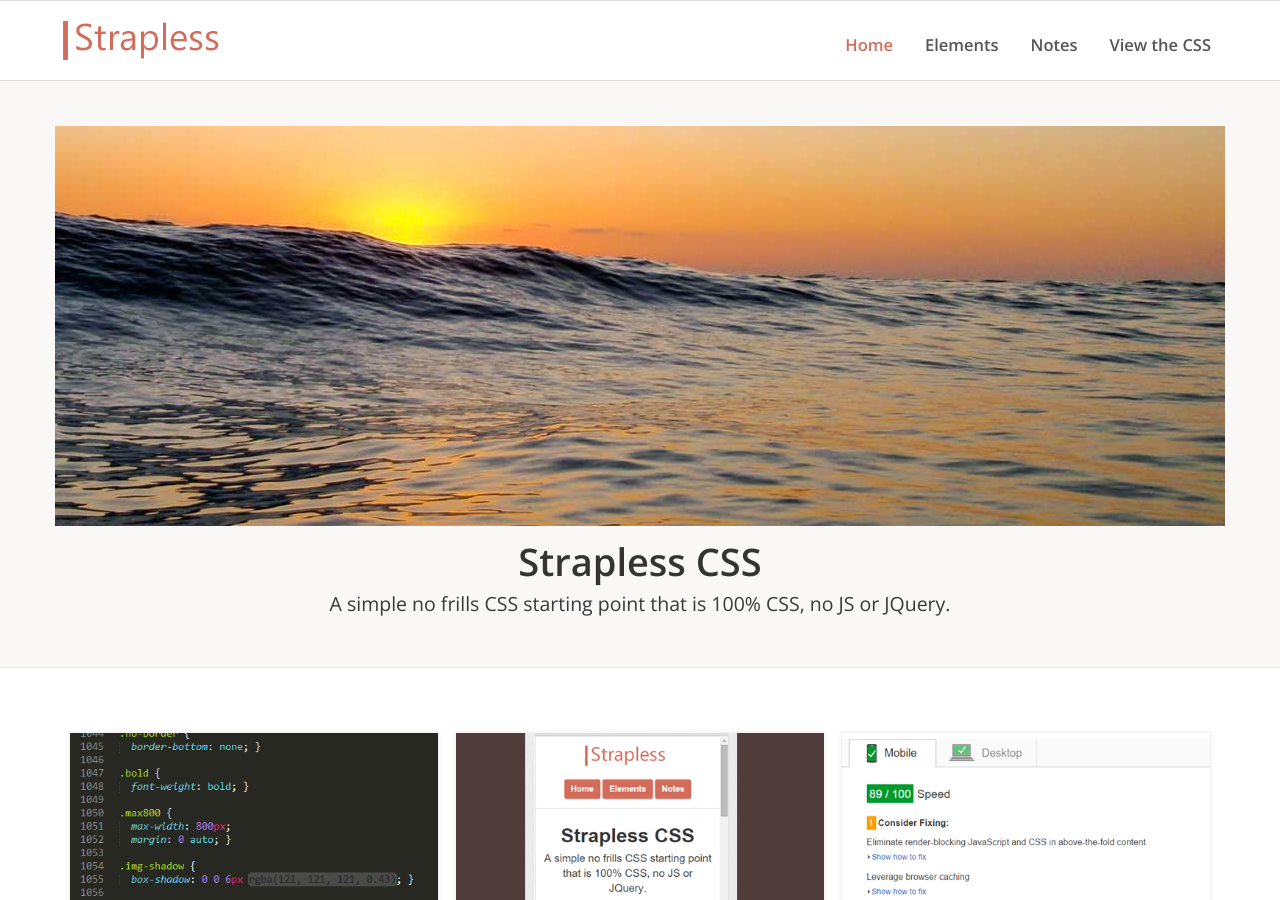
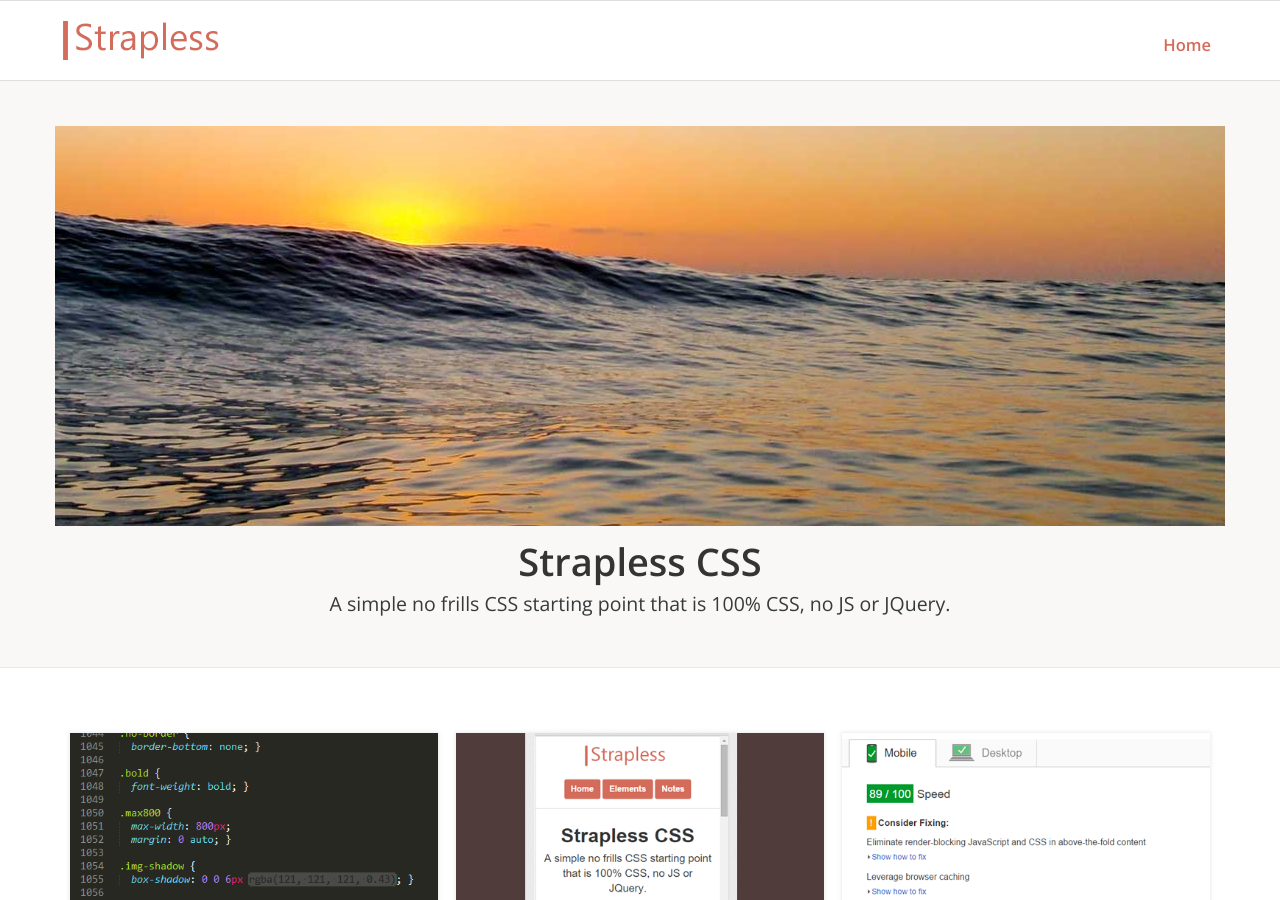
Before and after one commit to rdyar/strapless, a Jekyll site: the page built from index.html, in a window 1280 px wide and 900 px high. Built offline with Jekyll 4.4.1, drawn with Linux system fonts in a browser that asks for light colours.

Commit message:
Update header.html

```diff
--- a/_includes/header.html
+++ b/_includes/header.html
@@ -19,15 +19,11 @@
          <div class="navbar-brand"> <a href="{{site.baseurl}}/"><img src="{{site.baseurl}}/assets/images/strapless-logo.png" alt="Strapless Logo"></a> </div>
          <div class="navbar-nav nav-mobile">
             <a class="nav-item nav-link btn btn-nav" href="{{site.baseurl}}/">Home</a>
-            <a class="nav-item nav-link btn btn-nav" href="{{site.baseurl}}/elements/">Elements</a>
-            <a class="nav-item nav-link btn btn-nav" href="{{site.baseurl}}/notes/">Notes</a>
+
          </div>
          <div class="navbar-nav nav-main">
             <a class="nav-item nav-link{% if page.active %} active{% endif %}" href="{{site.baseurl}}/">Home</a>
-            <a class="nav-item nav-link{% if page.url == '/elements/' %} active{% endif %}" href="{{site.baseurl}}/elements/">Elements</a>
-            <a class="nav-item nav-link{% if page.url == '/notes/' %} active{% endif %}" href="{{site.baseurl}}/notes/">Notes</a>
-            <a class="nav-item nav-link{% if page.url == '/view-css/' %} active{% endif %}" href="{{site.baseurl}}/view-css/">View the CSS</a>
-         </div>
+            </div>
       </div>
       </div>
       </div>
```
